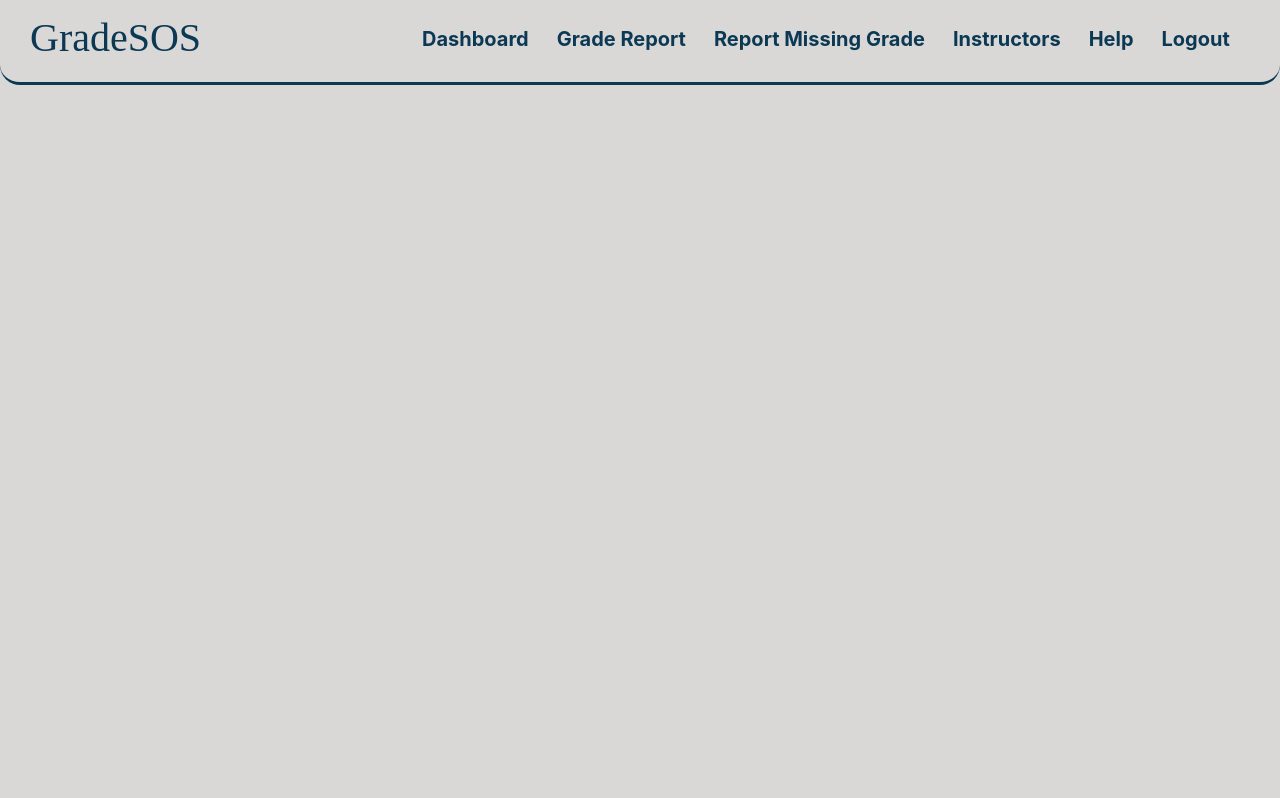
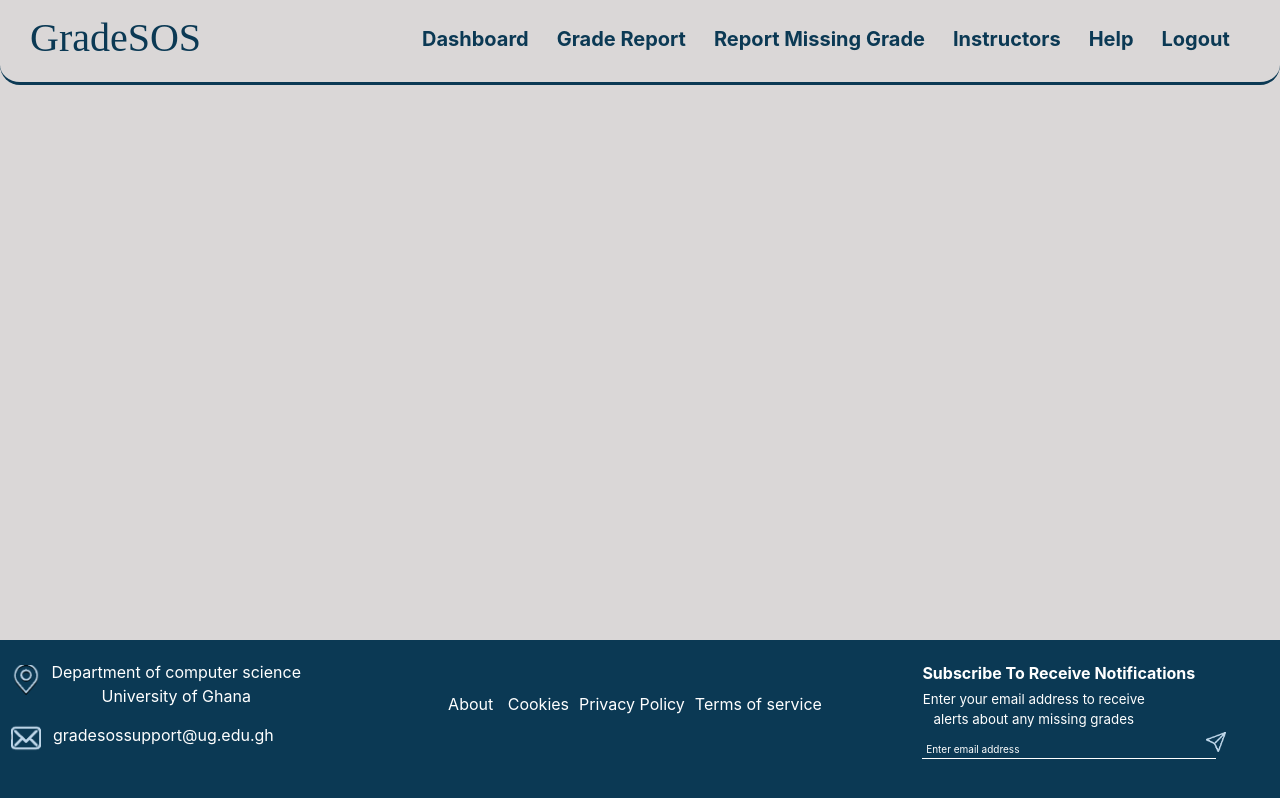
Before and after one commit to NaaAbbey/student-grade-report-sytem, a React (Create React App) app: page /help in a window 1280 px wide. Shown: the top 798 px of the page. Built offline with nearby package versions, Linux system fonts and the light colour scheme; a web font is replaced by a local one.

Commit message:
Started designing footer
Created a footer but socials are yet to be added. Not yet adaptable to screen size of 900px and below

```diff
--- /dev/null
+++ b/src/Footer.js
@@ -0,0 +1,33 @@
+import locationIcon from "./icons/location-blue.png"
+import sendIcon from "./icons/send-blue.png"
+import mailIcon from "./icons/mail-blue.png"
+import instagram from "./icons/cblue-instagram-logo.png"
+import facebook from "./icons/facebook-blue.png"
+import linkenIn from "./icons/linkedin-blue.png"
+import xIcon from "./icons/x-logo-blue.png"
+
+const Footer = () => {
+    return (
+        <div className="footer">
+            <div className="locate">
+                <img className="location-icon" src={locationIcon} alt="location icon" />
+                <div className="location"> <p>Department of computer science</p><p className="school"> University of Ghana </p></div>
+                <img className="mail-icon" src={mailIcon} alt="mail-icon" />
+                <div className="mail-footer">gradesossupport@ug.edu.gh</div>
+            </div>
+            <div className="info-footer">
+                <p className="about">About</p><p className="cookies"> Cookies</p>
+                <p className="policy">Privacy Policy</p><p className="terms">Terms of service</p>
+            </div>
+            <div className="subscription">
+                <div className="subscribe">Subscribe To Receive Notifications</div>
+                <div className="subscribe-sub">Enter your email address to receive alerts about any missing grades</div>
+                <div className="email">Enter email address</div>
+                <div className="line"></div>
+                <img className="send-icon" src={sendIcon} alt="send-icom" />
+            </div>
+        </div>
+     );
+}
+
+export default Footer;
--- a/src/dashboard.js
+++ b/src/dashboard.js
@@ -1,8 +1,10 @@
 import Navbar from "./Navbar";
+import Footer from "./Footer";
 const Dashboard = () => {
     return (
         <div>
            <Navbar/>
+           <Footer/>
         </div>
      );
 }
--- a/src/gradereport.js
+++ b/src/gradereport.js
@@ -1,8 +1,10 @@
 import Navbar from "./Navbar";
+import Footer from "./Footer";
 const GradeReport = () => {
     return (
         <div>
            <Navbar/>
+           <Footer/>
         </div>
      );
 }
--- a/src/help.js
+++ b/src/help.js
@@ -1,8 +1,10 @@
 import Navbar from "./Navbar";
+import Footer from "./Footer";
 const Help = () => {
     return (
         <div>
            <Navbar/>
+           <Footer/>
         </div>
      );
 }
--- a/src/index.css
+++ b/src/index.css
@@ -10,7 +10,6 @@
 *{
   font-family: 'Inter', Times, serif;
   color: white;
-  background-color: var(--background);
   ;
 }
 
@@ -18,6 +17,7 @@
   width: 100%;
   height: 100vh;
   margin-top: 0px;
+  background-color: var(--background);
 }
 
 .head{
@@ -382,6 +382,115 @@ form{
   height: 40px;
 }
 
+.footer{
+  background-color: var(--persian-blue);
+  width: 100vw;
+  height: 160px;
+  position: fixed;
+  bottom: 0%;
+
+}
+
+.location-icon, .mail-icon{
+  width: 30px;
+  position: relative;
+  top: 35px;
+  left: -40vw;
+  display: inline;
+}
+
+.locate{
+  width: 5vw;
+  display: inline;
+  position: relative;
+  top: -10px;
+  right: 8vw;
+}
+
+.location p{
+  margin-bottom: 0px;
+}
+.location, .mail-footer {
+  display: block;
+  position: relative;
+  width: 250px;
+  left: 12vw;
+}
+
+.school{
+  display: block;
+}
+
+.mail-icon{
+  top: 15px;
+
+}
+
+.mail-footer{
+top: -15px;
+left: 11vw;
+
+}
+
+.info-footer{
+  width: 50vw;
+  display: inline;
+  left: -70%;
+}
+
+.about, .cookies,
+.terms, .policy{
+  display: inline;
+  margin-right: 10px;
+  position: relative;
+  top: -10vh;
+  left: vw;
+}
+
+.subscription{
+  width: 30vw;
+  position: relative;
+  left: 70vw;
+  top: -135px;
+}
+
+.subscribe{
+  font-weight: bold;
+  left: 1vw;
+  position: relative;
+  width: 300px;
+}
+
+.subscribe-sub{
+  position: relative;
+  width: 250px;
+  left: 1vw;
+  font-size: smaller;
+  top: 5px;
+}
+
+.line{
+  border-bottom: 1px solid white;
+  width: 23vw;
+  position: relative;
+  left: 2vw;
+  top: 18px;
+}
+
+.email{
+  font-size: x-small;
+  position: relative;
+  top: 17px;
+  left: -9vw;
+}
+
+.send-icon{
+  width: 20px;
+  position: relative;
+  left: 10vw;
+  top: -13px;
+}
+
 @media screen and (max-width: 1200px){
   .navbar h1{
     top: -3px;
@@ -516,4 +625,16 @@ form{
   .rememberme{
     margin-right: 0px;
   }
+
+  .footer{
+    height: 50%;
+  }
+
+  .location-icon{
+    left: -125px;
+    top: 25px;
+  }
+  .location{
+    left: 35px;
+  }
 }
--- a/src/instructor.js
+++ b/src/instructor.js
@@ -1,4 +1,5 @@
 import Navbar from "./Navbar";
+import Footer from "./Footer";
 const Instructor = () => {
     return (
         <div>
--- a/src/reportform.js
+++ b/src/reportform.js
@@ -1,4 +1,5 @@
 import Navbar from "./Navbar";
+import Footer from "./Footer";
 const ReportForm = () => {
     return (
         <div>
@@ -13,6 +14,7 @@ const ReportForm = () => {
                     <button className="submit" type="submit">Submit</button>
                 </form>
             </div>
+            <Footer/>
         </div>
      );
 }
```
